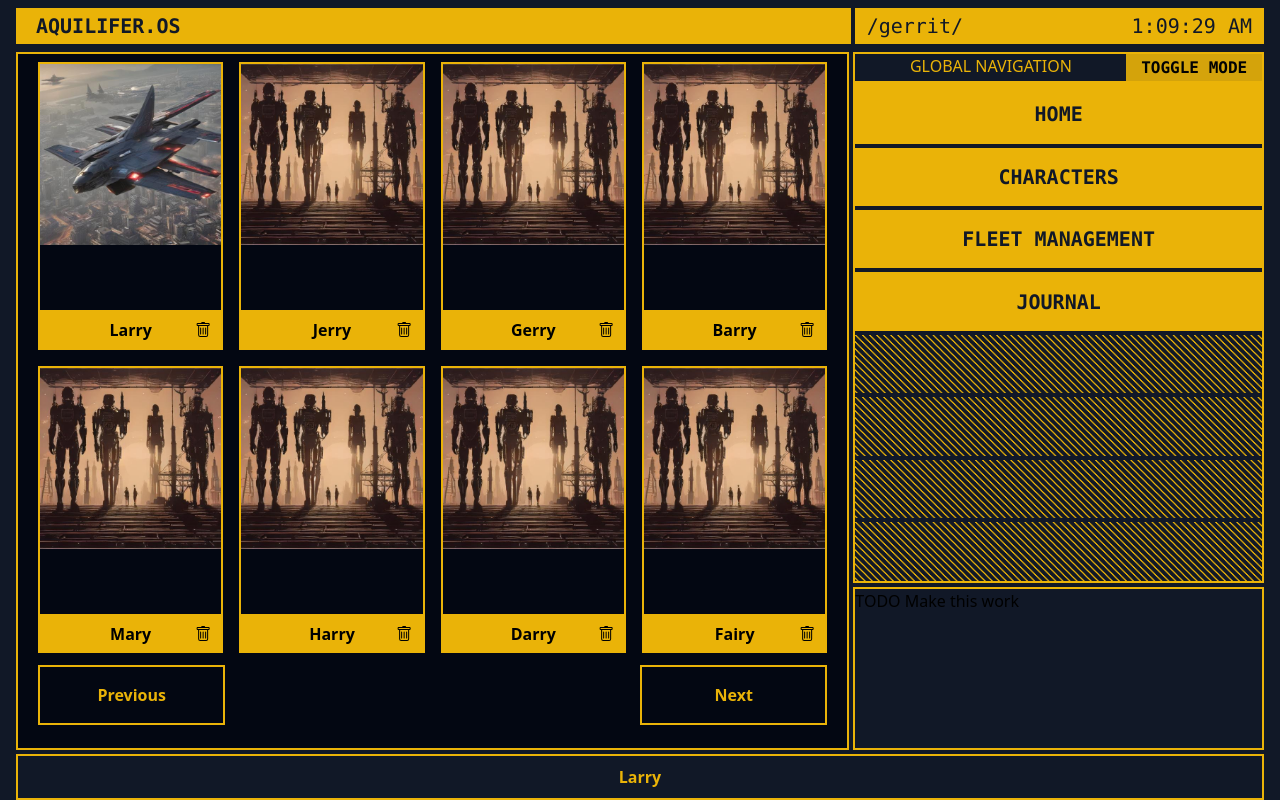
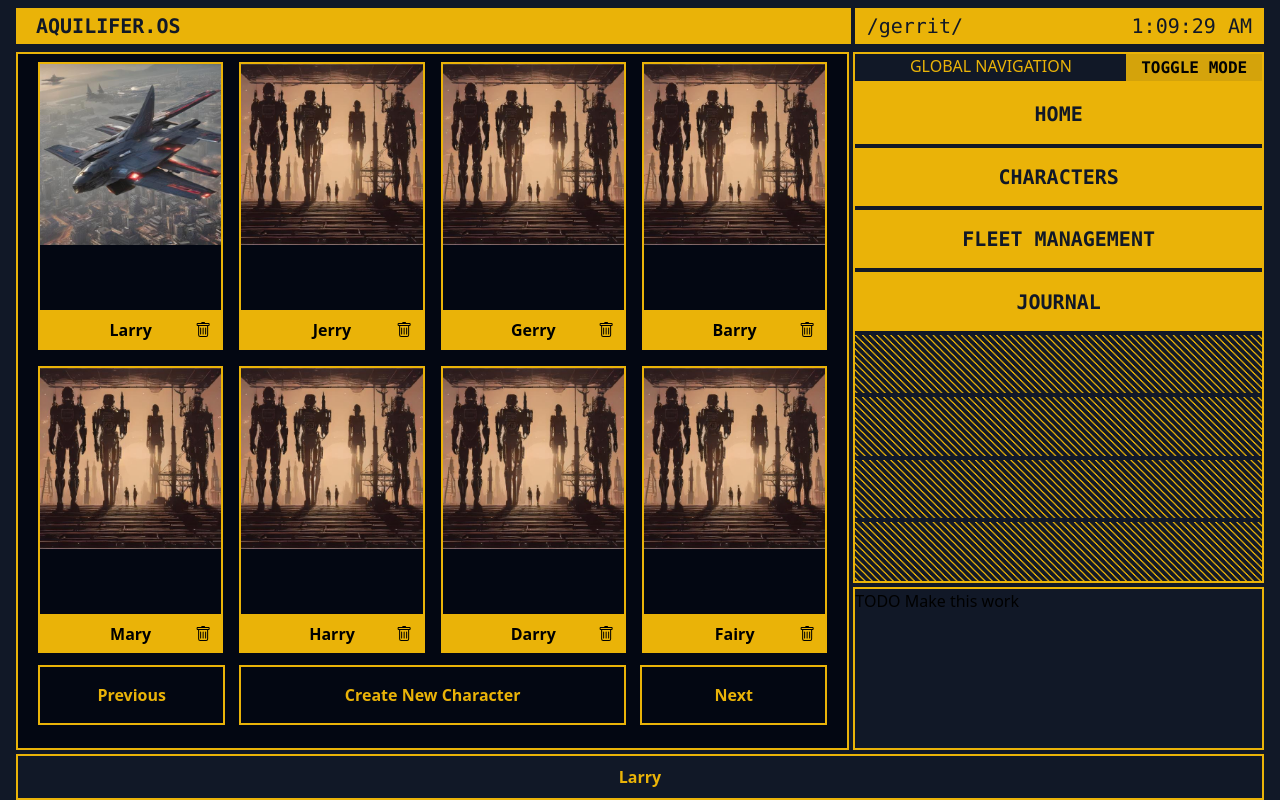
Before and after one commit to gerritbond/pirate-game-dashboard, a React (Vite) app: page /characters/roster in a window 1280 px wide. Built offline with nearby package versions, Linux system fonts and the light colour scheme.

Commit message:
Fixing the Create New Character Button.

```diff
--- a/src/components/PageableCardsGrid.jsx
+++ b/src/components/PageableCardsGrid.jsx
@@ -97,7 +97,7 @@ export const PageableCardsGrid = ({
         >
           Previous
         </button>
-        {Object.keys(centerButton) > 0 ? (
+        {centerButton?.name ? (
           <Link
             to={centerButton.path}
             className="col-span-2 border-2 text-center p-4 border-yellow-500 text-yellow-500 hover:text-gray-950 hover:bg-yellow-500 font-bold bg-gray-950 mx-3.5 mb-5 "
```
